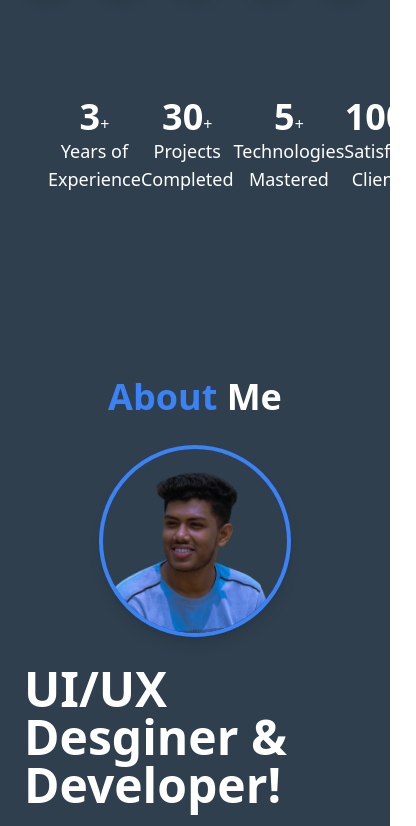
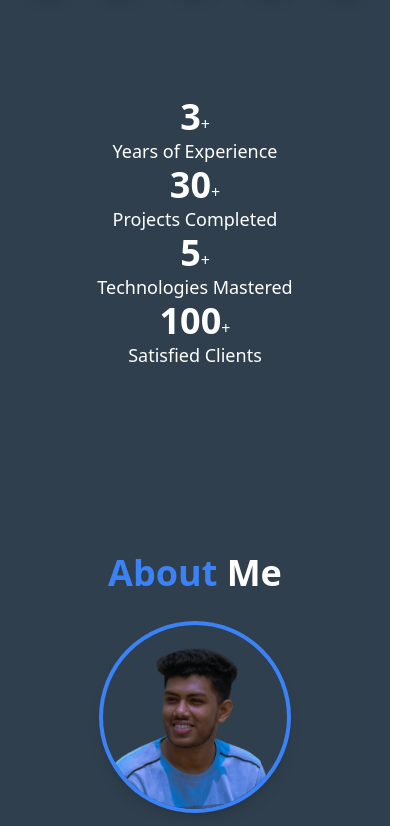
Before and after one commit to Sohag558/sohag, a website: page index.html in a window 390 px wide. Shown: the part 1099-1925 px from the top of the page, 416 px wide, since content can reach past the window. Drawn offline with nearby package versions, Linux system fonts and the light colour scheme.

Commit message:
add more styles

```diff
--- a/index.html
+++ b/index.html
@@ -152,7 +152,7 @@
                     </div>
                 </div>
                 <!-- Stats -->
-                <div class="flex justify-around  text-white py-10">
+                <div class="flex flex-wrap justify-around text-white py-10 text-center md:flex-nowrap">
                     <div class="text-center">
                         <span class="counter text-4xl font-bold" data-target="3">0</span>+
                         <p class="text-lg">Years of Experience</p>
```
